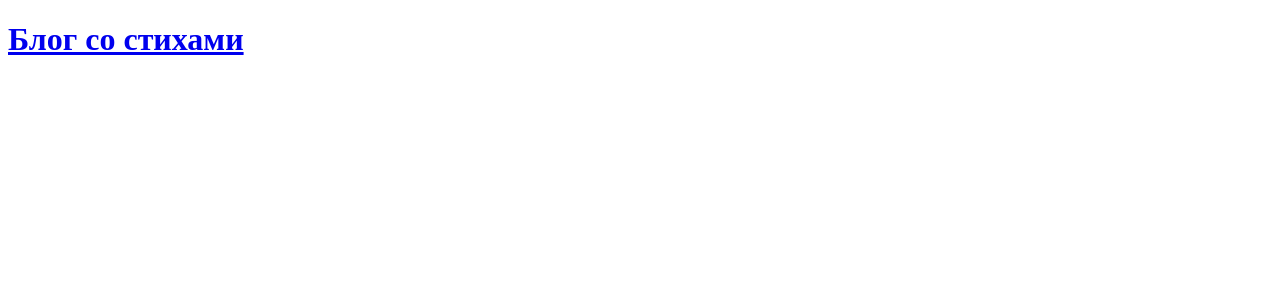
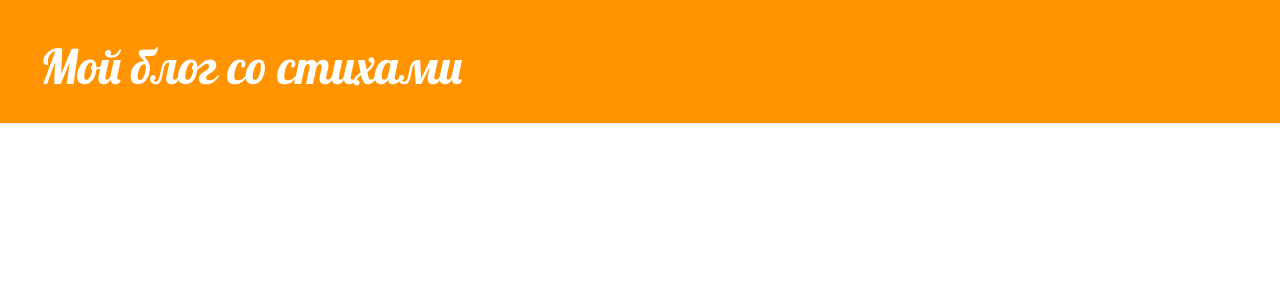
Before and after one commit to RudzinskiyViacheslav/my-first-blog, a Django app: page / in a window 1280 px wide. Shown: the top 300 px of the page. Run offline with Django 3.2, Linux system fonts and the light colour scheme; data that the repository does not hold is empty; some libraries are stand-ins or nearby versions.

Commit message:
CSS added

```diff
--- /dev/null
+++ b/blog/static/css/blog.css
@@ -0,0 +1,55 @@
+h1 a {
+    color: #fca205;
+    font-family: 'Lobster';
+}
+
+body {
+    padding-left: 0px;
+}
+
+.page-header {
+    background-color: #ff9400;
+    margin-top: 0;
+    padding: 20px 20px 20px 40px;
+}
+
+.page-header h1, .page-header h1 a, .page-header h1 a:visited, .page-header h1 a:active {
+    color: #ffffff;
+    font-size: 36pt;
+    text-decoration: none;
+}
+
+.content {
+    margin-left: 40px;
+}
+
+h1, h2, h3, h4 {
+    font-family: 'Lobster', cursive;
+}
+
+.date {
+    color: #828282;
+}
+
+.save {
+    float: right;
+}
+
+.post-form textarea, .post-form input {
+    width: 100%;
+}
+
+.top-menu, .top-menu:hover, .top-menu:visited {
+    color: #ffffff;
+    float: right;
+    font-size: 26pt;
+    margin-right: 20px;
+}
+
+.post {
+    margin-bottom: 70px;
+}
+
+.post h1 a, .post h1 a:visited {
+    color: #000000;
+}
--- a/blog/templates/blog/post_list.html
+++ b/blog/templates/blog/post_list.html
@@ -1,21 +1,31 @@
-<!DOCTYPE html>
+{% load static %}
 <html>
     <head>
-
-	<meta charset="utf-8">
         <title>Мой блог со стихами</title>
+        <link href="https://fonts.googleapis.com/css?family=Lobster&subset=latin,cyrillic" rel="stylesheet" type="text/css">
+        <link rel="stylesheet" href="//maxcdn.bootstrapcdn.com/bootstrap/3.2.0/css/bootstrap.min.css">
+        <link rel="stylesheet" href="//maxcdn.bootstrapcdn.com/bootstrap/3.2.0/css/bootstrap-theme.min.css">
+        <link rel="stylesheet" href="{% static 'css/blog.css' %}">
     </head>
     <body>
-	<div>
-            <h1><a href="/">Блог со стихами</a></h1>
+        <div class="page-header">
+            <h1><a href="/">Мой блог со стихами</a></h1>
         </div>
+        <div class="content container">
+    <div class="row">
+        <div class="col-md-8">
             {% for post in posts %}
-    <div>
-        <p>published: {{ post.published_date }}</p>
+                <div class="post">
+                    <div class="date">
+                        <p>Опубликовано: {{ post.published_date }}</p>
+                    </div>
                     <h1><a href="">{{ post.title }}</a></h1>
                     <p>{{ post.text|linebreaksbr }}</p>
                 </div>
             {% endfor %}
+        </div>
+    </div>
+</div>
 
     </body>
 </html>
```
Lines whose indentation alone changed are shown as unchanged.
